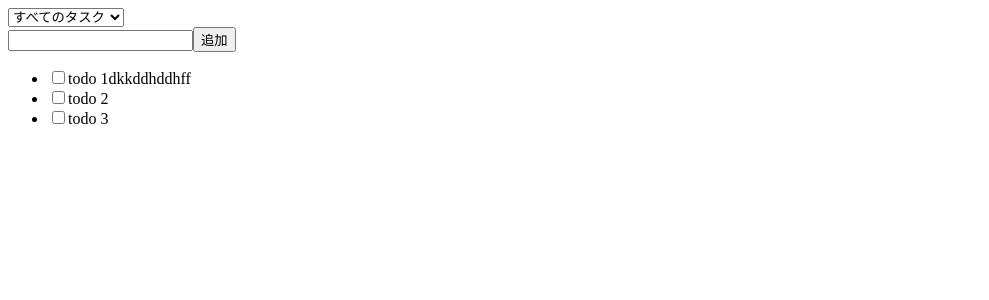
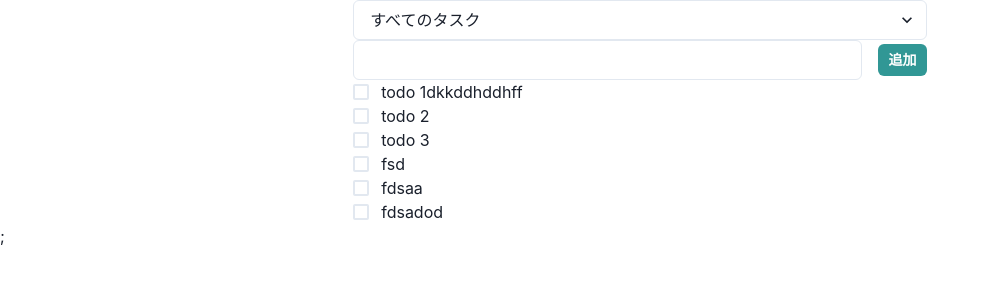
Before and after one commit to NakuraTakatsugu/Nakura_React_Todo, a React (Vite) app in the folder React_Todo/: page / in a window 1280 px wide. Shown: the top 300 px of the page, without its empty margins (0-989 px from the left). Built offline with nearby package versions, Linux system fonts and the light colour scheme; data requests are answered from the project's data file.

Commit message:
add chakra

```diff
--- a/React_Todo/db.json
+++ b/React_Todo/db.json
@@ -2,13 +2,13 @@
   "todos": [
     {
       "isCompleted": true,
-      "isDiscarded": true,
+      "isDiscarded": false,
       "id": 1,
       "title": "todo 1dkkddhddhff"
     },
     {
       "title": "todo 2",
-      "isCompleted": false,
+      "isCompleted": true,
       "isDiscarded": false,
       "id": 2
     },
@@ -17,6 +17,24 @@
       "title": "todo 3",
       "isCompleted": false,
       "isDiscarded": true
+    },
+    {
+      "title": "fsd",
+      "isCompleted": false,
+      "isDiscarded": false,
+      "id": 4
+    },
+    {
+      "title": "fdsaa",
+      "isCompleted": false,
+      "isDiscarded": false,
+      "id": 5
+    },
+    {
+      "title": "fdsadod",
+      "isCompleted": false,
+      "isDiscarded": false,
+      "id": 6
     }
   ]
 }
--- a/React_Todo/package.json
+++ b/React_Todo/package.json
@@ -11,7 +11,11 @@
     "preview": "vite preview"
   },
   "dependencies": {
+    "@chakra-ui/react": "^2.4.2",
+    "@emotion/react": "^11.10.5",
+    "@emotion/styled": "^11.10.5",
     "axios": "^1.1.3",
+    "framer-motion": "^7.6.15",
     "react": "^18.2.0",
     "react-dom": "^18.2.0",
     "swr": "^1.3.0"
--- a/React_Todo/src/App.jsx
+++ b/React_Todo/src/App.jsx
@@ -1,5 +1,11 @@
 import { TodoApp } from './components/TodoApp';
 
+import { ChakraProvider } from '@chakra-ui/react';
+
 export const App = () => {
-  return <TodoApp />;
+  return (
+    <ChakraProvider>
+      <TodoApp />;
+    </ChakraProvider>
+  );
 };
--- a/React_Todo/src/components/Filter/Filter.jsx
+++ b/React_Todo/src/components/Filter/Filter.jsx
@@ -1,10 +1,12 @@
+import { Select } from '@chakra-ui/react';
+
 export const Filter = ({ onChange }) => {
   return (
-    <select defaultValue="all" onChange={onChange}>
+    <Select variant="outline" size="md" defaultValue="all" onChange={onChange}>
       <option value="all">すべてのタスク</option>
       <option value="completed">完了したタスク</option>
       <option value="uncompleted">現在のタスク</option>
       <option value="discarded">ごみ箱</option>
-    </select>
+    </Select>
   );
 };
--- a/React_Todo/src/components/InputTodo/InputTodo.jsx
+++ b/React_Todo/src/components/InputTodo/InputTodo.jsx
@@ -1,8 +1,14 @@
+import { Input, Button, Flex } from '@chakra-ui/react';
+
 export const InputTodo = ({ text, onChange, onSubmit }) => {
   return (
     <form onSubmit={onSubmit}>
-      <input type="text" value={text} onChange={onChange} />
-      <input type="submit" value="追加" onSubmit={onSubmit} />
+      <Flex alignItems="center" justifyContent="center" gap="4">
+        <Input type="text" value={text} onChange={onChange} />
+        <Button type="submit" colorScheme="teal" size="sm" onSubmit={onSubmit}>
+          追加
+        </Button>
+      </Flex>
     </form>
   );
 };
--- a/React_Todo/src/components/TodoApp/TodoApp.jsx
+++ b/React_Todo/src/components/TodoApp/TodoApp.jsx
@@ -4,6 +4,7 @@ import { useFilter } from '../../hooks/useFilter';
 import { Filter } from '../Filter';
 import { InputTodo } from '../InputTodo';
 import { useInputTodo } from '../../hooks/useInputTodo';
+import { Container, List, ListItem } from '@chakra-ui/react';
 
 import { TodoItem } from '../TodoItem';
 
@@ -40,7 +41,7 @@ export const TodoApp = () => {
   if (error) return <div>error</div>;
 
   return (
-    <div>
+    <Container>
       <Filter onChange={handleFilter} />
       {filter === 'discarded' ? (
         <button
@@ -61,11 +62,10 @@ export const TodoApp = () => {
           />
         )
       )}
-      <div>
-        <ul>
+      <List>
         {filteredTodos.map((todo) => {
           return (
-              <li key={todo?.id}>
+            <ListItem key={todo?.id} gap="4">
               <TodoItem
                 todo={todo}
                 handleUpdate={(e) => handleUpdate(e, todo)}
@@ -73,11 +73,10 @@ export const TodoApp = () => {
                 handleDiscard={() => handleDiscard(todo)}
                 handleRestore={() => handleRestore(todo)}
               />
-              </li>
+            </ListItem>
           );
         })}
-        </ul>
-      </div>
-    </div>
+      </List>
+    </Container>
   );
 };
--- a/React_Todo/src/components/TodoItem/TodoItem.jsx
+++ b/React_Todo/src/components/TodoItem/TodoItem.jsx
@@ -1,8 +1,8 @@
 import { useToggle } from '../../hooks/useToggle';
+import { Checkbox, Flex, Button, Input } from '@chakra-ui/react';
 
 export const TodoItem = ({
   todo,
-  // handleOnCheck,
   handleDiscard,
   handleUpdate,
   handleComplete,
@@ -12,21 +12,29 @@ export const TodoItem = ({
 
   console.log(on);
   return (
-    <div>
-      <input type="checkbox" checked={on} onChange={handleToggle} value={on} />
+    <Flex gap="3">
+      <Checkbox checked={on} onChange={handleToggle} value={on} />
       {on ? (
         <>
-          <input type="text" value={todo?.title} onChange={handleUpdate} />
-          {!todo?.isCompleted && <button onClick={handleComplete}>完了</button>}
+          <Input type="text" value={todo?.title} onChange={handleUpdate} />
+          {!todo?.isCompleted && (
+            <Button size="sm" onClick={handleComplete}>
+              完了
+            </Button>
+          )}
           {todo?.isDiscarded ? (
-            <button onClick={handleRestore}>復元</button>
+            <Button size="sm" onClick={handleRestore}>
+              復元
+            </Button>
           ) : (
-            <button onClick={handleDiscard}>削除</button>
+            <Button size="sm" onClick={handleDiscard}>
+              削除
+            </Button>
           )}
         </>
       ) : (
         <span>{todo?.title}</span>
       )}
-    </div>
+    </Flex>
   );
 };
--- a/React_Todo/src/hooks/useTodo.js
+++ b/React_Todo/src/hooks/useTodo.js
@@ -35,7 +35,7 @@ export const useTodo = () => {
     try {
       const res = await updateTodo(todo, e.target.value);
       const filteredTodos = todos.filter((t) => t.id !== todo.id);
-      mutate([...filteredTodos, res]);
+      mutate([...filteredTodos, res], false);
     } catch (err) {
       console.error(err);
     }
@@ -45,7 +45,7 @@ export const useTodo = () => {
     try {
       const res = await completeTodo(todo);
       const filteredTodos = todos.filter((t) => t.id !== todo.id);
-      mutate([...filteredTodos, res]);
+      mutate([...filteredTodos, res], false);
     } catch (err) {
       console.error(err);
     }
@@ -55,7 +55,7 @@ export const useTodo = () => {
     try {
       const res = await discardTodo(todo);
       const filteredTodos = todos.filter((t) => t.id !== todo.id);
-      mutate([...filteredTodos, res]);
+      mutate([...filteredTodos, res], false);
     } catch (err) {
       console.error(err);
     }
@@ -65,7 +65,7 @@ export const useTodo = () => {
     try {
       const res = await restoreTodo(todo);
       const filteredTodos = todos.filter((t) => t.id !== todo.id);
-      mutate([...filteredTodos, res]);
+      mutate([...filteredTodos, res], false);
     } catch (err) {
       console.error(err);
     }
```
Also changed, not shown: 1 other file (tests, documents, lock files or other folders). Lines whose indentation alone changed are shown as unchanged.
